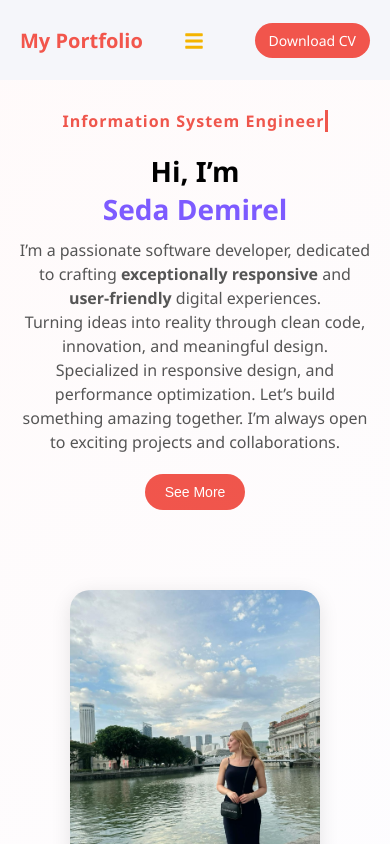
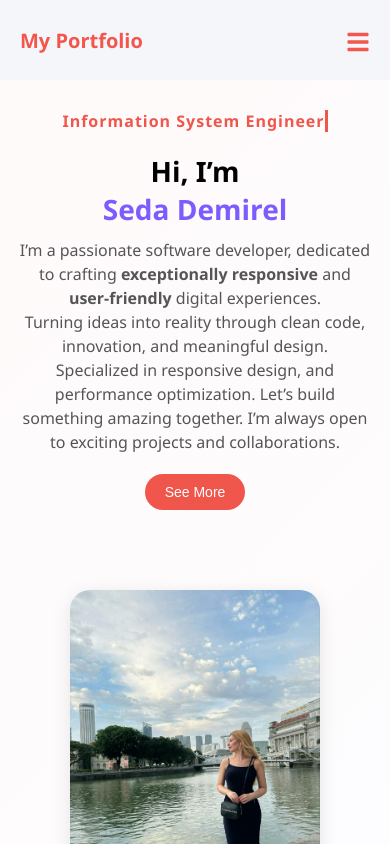
Before and after one commit to sedademirels/mycv, a React (Vite) app: page / in a window 390 px wide. Shown: the top 844 px of the page. Built offline with nearby package versions, Linux system fonts and the light colour scheme.

Commit message:
menu icon dısarı tasındı

```diff
--- a/src/pages/Navbar/Navbar.css
+++ b/src/pages/Navbar/Navbar.css
@@ -19,13 +19,12 @@
 
 .menu-icon {
   display: none;
-    font-size: 20px;
+  font-size: 24px;
   cursor: pointer;
-    color: #F4B400;
+  color: #F2564C;
   align-self: center;
-    margin-left: 30px;
-    margin-top: 6px;
-
+  margin-left: auto;
+  z-index: 1001;
 }
 
 .nav-links {
@@ -54,10 +53,9 @@
 }
 
 .cv-button {
-    display: inline-flex; /* Flex yapısı + a etiketi uyumu */
-    align-items: center;  /* Dikeyde ortala */
-    justify-content: center; /* Yatayda ortala */
-
+  display: inline-flex;
+  align-items: center;
+  justify-content: center;
   background-color: #F1554C;
   color: white;
   padding: 8px 14px;
@@ -73,14 +71,16 @@
   background-color: #88AED5;
 }
 
-
 /* 📱 Mobil görünüm */
 @media (max-width: 768px) {
   .menu-icon {
     display: block;
+    margin-right: 40px;
+    margin-top: 8px;
   }
 
   .nav-links {
+    display: none;
     position: absolute;
     top: 80px;
     left: 0;
@@ -89,7 +89,7 @@
     flex-direction: column;
     align-items: flex-start;
     padding: 20px;
-      display: none;
+    z-index: 999;
   }
 
   .nav-links.active {
@@ -101,8 +101,6 @@
   }
 
   .cv-button {
-      text-align: center;
-      margin: 40px;
-
+    display: none; /* Mobilde CV butonu görünmesin */
   }
 }
--- a/src/pages/Navbar/Navbar.jsx
+++ b/src/pages/Navbar/Navbar.jsx
@@ -1,13 +1,10 @@
 import { useState } from 'react';
-import React from 'react'
-import '../Navbar/Navbar.css'
+import React from 'react';
+import '../Navbar/Navbar.css';
 import { Link } from 'react-scroll';
 import { FaBars, FaTimes } from 'react-icons/fa';
 
-
-
 function Navbar() {
-
   const [menuOpen, setMenuOpen] = useState(false);
 
   const toggleMenu = () => setMenuOpen(!menuOpen);
@@ -18,13 +15,20 @@ function Navbar() {
     { id: 'services', label: 'Services' },
     { id: 'about', label: 'About Me' },
     { id: 'experience', label: 'Experience' },
-        { id:'project', label:'Project'},
-        { id: 'skills' , label:'Skills'}
+    { id: 'project', label: 'Project' },
+    { id: 'skills', label: 'Skills' }
   ];
+
   return (
     <nav className='navbar'>
       <div className='logo'>My Portfolio</div>
-      <div className='menu-icon' onClick={toggleMenu}>{menuOpen ? <FaTimes/> : <FaBars/>}</div>
+
+      {/* Menü butonu */}
+      <div className='menu-icon' onClick={toggleMenu}>
+        {menuOpen ? <FaTimes /> : <FaBars />}
+      </div>
+
+      {/* Menü linkleri */}
       <ul className={`nav-links ${menuOpen ? 'active' : ''}`}>
         {menuItems.map((item) => (
           <li key={item.id}>
@@ -42,9 +46,18 @@ function Navbar() {
           </li>
         ))}
       </ul>
-      <a  href="/SedaDemirelCV.pdf" download className='cv-button' onClick={closeMenu}>Download CV</a>
+
+      {/* CV Butonu (sadece masaüstünde görünür) */}
+      <a
+        href="/SedaDemirelCV.pdf"
+        download
+        className='cv-button'
+        onClick={closeMenu}
+      >
+        Download CV
+      </a>
     </nav>
-)
+  );
 }
 
-export default Navbar
+export default Navbar;
```
Lines whose indentation alone changed are shown as unchanged.
